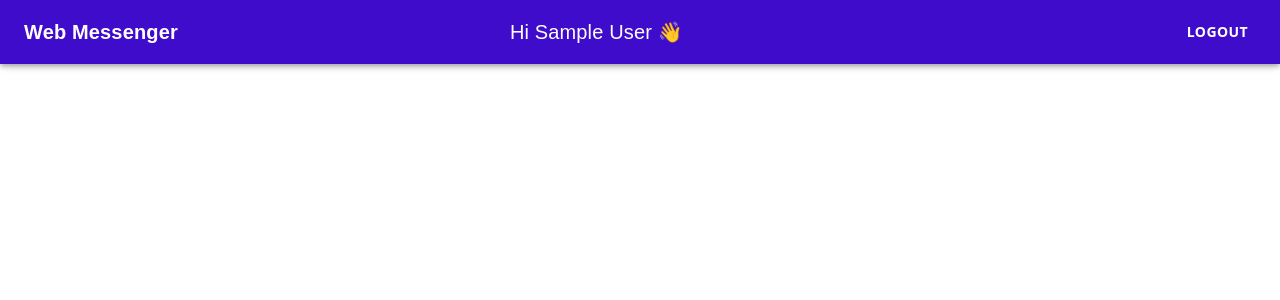
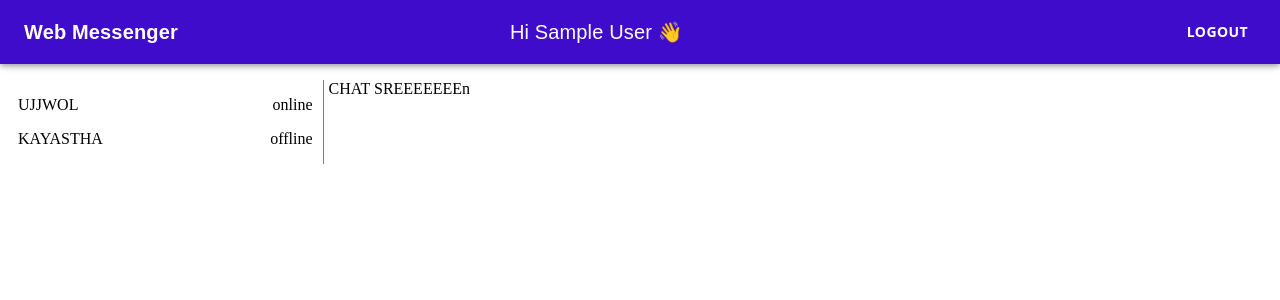
Before and after one commit to UjjwolKayastha/web-messenger, a React (Create React App) app: page / in a window 1280 px wide. Shown: the top 300 px of the page. Built offline with nearby package versions, Linux system fonts and the light colour scheme; no server answers; sample sign-in values are in the browser's storage.

Commit message:
feat: add chat screen and sidebar

```diff
--- /dev/null
+++ b/src/components/ChatScreen/index.jsx
@@ -0,0 +1,12 @@
+import { makeStyles } from "@material-ui/core";
+import React from "react";
+
+const useStyles = makeStyles({
+  container: {
+    flex: 3,
+  },
+});
+export const ChatScreen = () => {
+  const { container } = useStyles();
+  return <div className={container}>CHAT SREEEEEEEn</div>;
+};
--- /dev/null
+++ b/src/components/Sidebar/index.jsx
@@ -0,0 +1,29 @@
+import { makeStyles } from "@material-ui/core";
+import React from "react";
+
+const useStyles = makeStyles({
+  container: {
+    flex: 1,
+    borderRight: "1px solid grey",
+    "& p": {
+      display: "flex",
+      justifyContent: "space-between",
+      padding: "0 10px",
+    },
+  },
+});
+
+export const Sidebar = () => {
+  const classes = useStyles();
+  return (
+    <div className={classes.container}>
+      <p>
+        UJJWOL<span>online</span>
+      </p>
+      <p>
+        KAYASTHA
+        <span>offline</span>
+      </p>
+    </div>
+  );
+};
--- a/src/components/index.js
+++ b/src/components/index.js
@@ -1 +1,3 @@
 export * from "./Header";
+export * from "./Sidebar";
+export * from "./ChatScreen";
--- a/src/pages/Home.jsx
+++ b/src/pages/Home.jsx
@@ -1,10 +1,25 @@
+import { makeStyles } from "@material-ui/core";
 import React from "react";
-import { Header } from "../components";
+import { ChatScreen, Header, Sidebar } from "../components";
+
+const useStyles = makeStyles({
+  section: {
+    marginTop: 80,
+    display: "flex",
+    justifyContent: "space-between",
+    gap: 5,
+  },
+});
 
 export const Home = () => {
+  const { section } = useStyles();
   return (
     <div>
       <Header />
+      <section className={section}>
+        <Sidebar />
+        <ChatScreen />
+      </section>
     </div>
   );
 };
```
